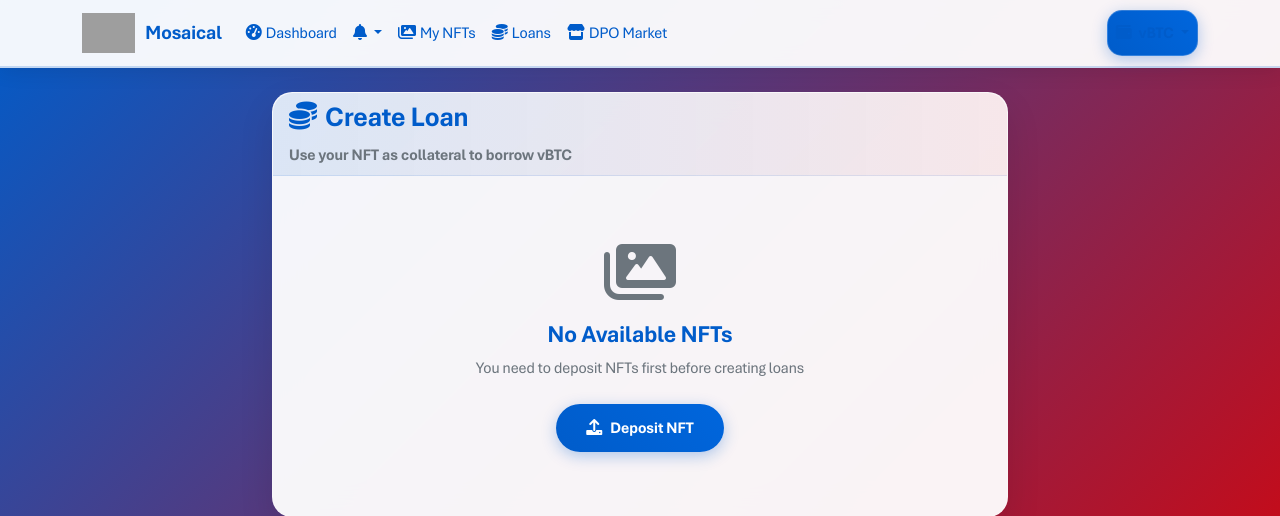
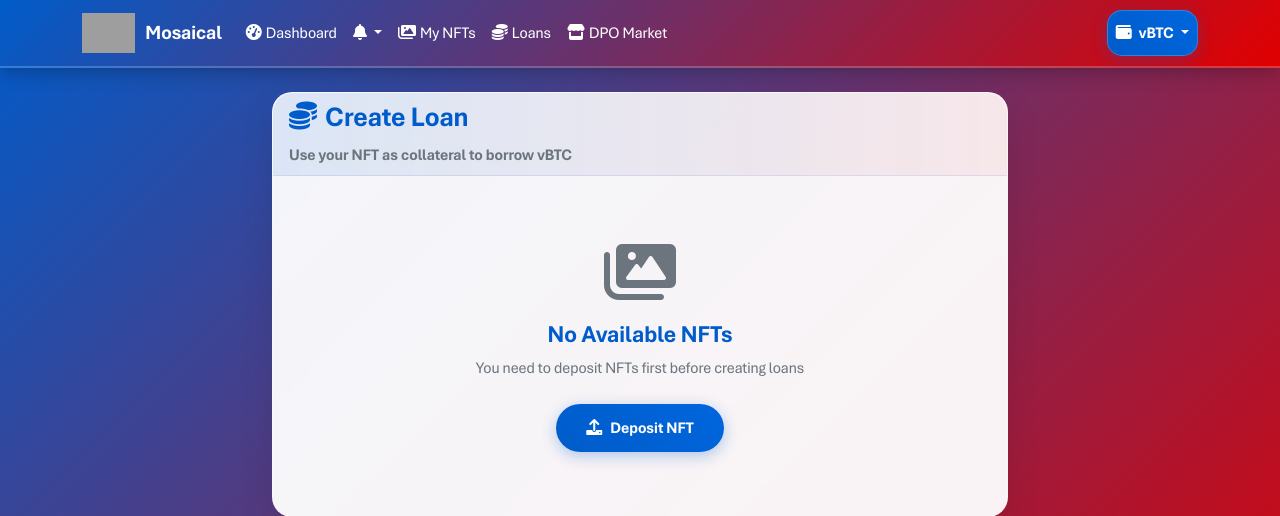
Before and after one commit to bernieio/mosaical-demo, a Django app: page /loans/create/ in a window 1280 px wide. Shown: the top 516 px of the page. Run offline with Django 5.2, Linux system fonts and the light colour scheme; the visitor is signed in with stand-in values (Sample User, id 1); data that the repository does not hold is empty; grey boxes are pictures that could not be loaded.

Commit message:
Assistant checkpoint: Update navbar styling and logo
Assistant generated file changes:
- mosaical_platform/templates/base.html: Update navbar styling and logo, Update navbar brand logo

---

User prompt:

Thay đổi navbar thành màu của background. Ở box đỏ chữ nhật, hãy cập nhật bằng cách giữ nguyên text Mosaical màu xanh (chỉ cần đổi qua màu trắng) và bên cạnh có logo https://i.imgur.com/yxD09fb.png
Còn box đỏ hình oval, hãy đổi text qua màu trắng. Cập nhật hover khi di chuột trỏ vào Login hay Register sẽ có hiệu ứng Bold

Replit-Commit-Author: Assistant
Replit-Commit-Session-Id: cf391cb8-d6b8-4010-a737-dfcc5e3f9d14

```diff
--- a/mosaical_platform/templates/base.html
+++ b/mosaical_platform/templates/base.html
@@ -49,17 +49,17 @@
             font-weight: 400;
         }
 
-        /* Navbar - Secondary color (30%) */
+        /* Navbar - Match background gradient */
         .navbar {
-            background: rgba(255, 255, 255, 0.95);
+            background: linear-gradient(135deg, #005cca 0%, #e10000 100%);
             backdrop-filter: blur(10px);
-            border-bottom: 2px solid rgba(0, 92, 202, 0.2);
-            box-shadow: 0 2px 20px rgba(0, 0, 0, 0.1);
+            border-bottom: 2px solid rgba(255, 255, 255, 0.2);
+            box-shadow: 0 2px 20px rgba(0, 0, 0, 0.3);
         }
 
         .navbar-brand {
             font-weight: 600;
-            color: #005cca !important;
+            color: white !important;
             text-shadow: none;
             display: flex;
             align-items: center;
@@ -71,13 +71,14 @@
         }
 
         .nav-link {
-            color: #005cca !important;
+            color: white !important;
             font-weight: 500;
             transition: all 0.3s ease;
         }
 
         .nav-link:hover {
-            color: #e10000 !important;
+            color: white !important;
+            font-weight: bold;
             transform: translateY(-1px);
         }
 
@@ -335,7 +336,7 @@
     <nav class="navbar navbar-expand-lg">
         <div class="container">
             <a class="navbar-brand" href="{% url 'home' %}">
-                <img src="https://i.imgur.com/4pK4ZCh.png" alt="Mosaical Logo">
+                <img src="https://i.imgur.com/yxD09fb.png" alt="Mosaical Logo">
                 Mosaical
             </a>
 
```
